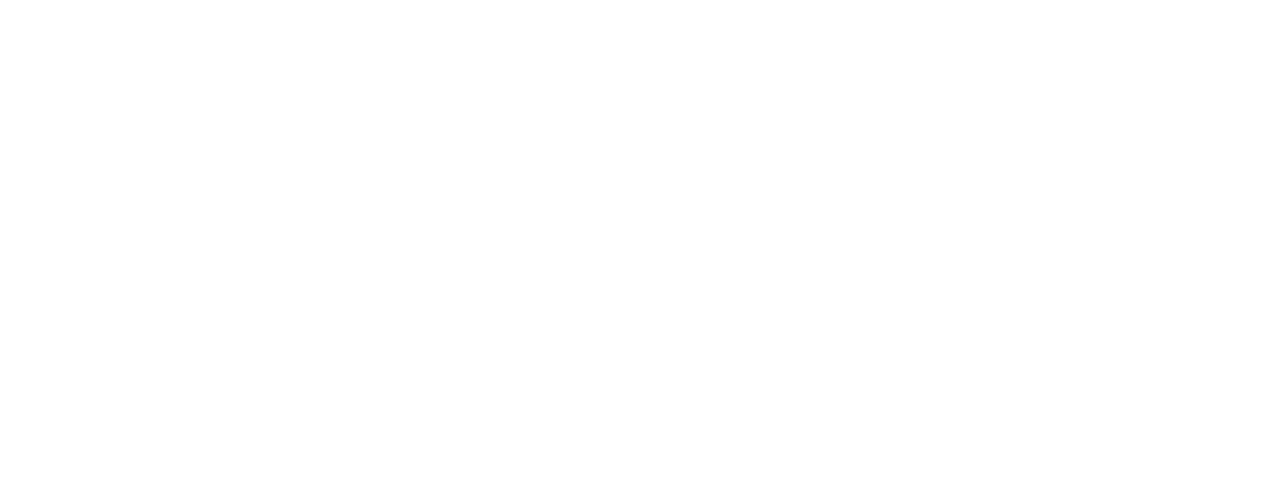
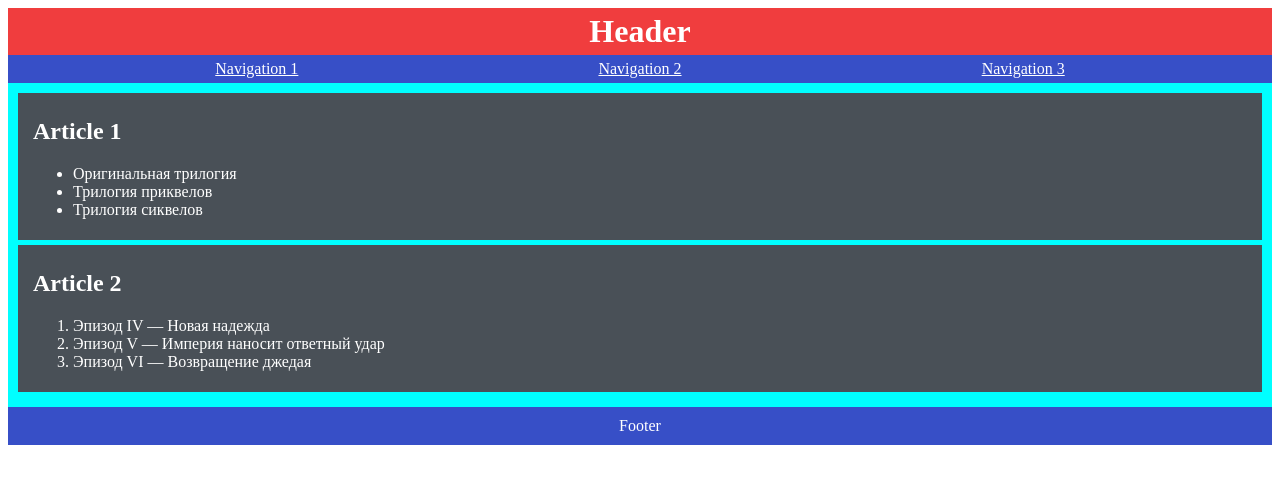
Before and after one commit to js-tasks-ru/htmlcss-20220317_dimau777, a website: page 02-dz0/01-semantic-mockup/solution.html in a window 1280 px wide. Drawn offline with Linux system fonts and the light colour scheme.

Commit message:
Add solution to semantic markup issue

```diff
--- a/02-dz0/01-semantic-mockup/solution.html
+++ b/02-dz0/01-semantic-mockup/solution.html
@@ -1,4 +1,83 @@
+<!-- Напишите решение сюда -->
 <!DOCTYPE html>
 <html lang="ru">
-    <!-- Ваше решение -->
+<head>
+    <meta charset="UTF-8">
+    <title>Semantic markup</title>
+    <style>
+        body {
+            color: white;
+        }
+
+        header {
+            background-color: #F03D3E;
+            text-align: center;
+        }
+
+        h1 {
+            margin: 0;
+            padding: 5px;
+        }
+
+        nav {
+            background-color: #374FC7;
+            text-align: center;
+            padding: 5px 0px;
+        }
+
+        nav a {
+            display: inline-block;
+            width: 30%;
+            color: white;
+        }
+
+        main {
+            background-color: aqua;
+            margin: 0px;
+            padding: 10px;
+        }
+
+        article {
+            background-color: #495057;
+            padding: 5px;
+            padding-left: 15px;
+            margin-bottom: 5px;
+        }
+
+        footer {
+            background-color: #374FC7;
+            text-align: center;
+            padding: 10px;
+        }
+    </style>
+</head>
+<body>
+<header>
+    <h1>Header</h1>
+    <nav>
+        <a href="">Navigation 1</a>
+        <a href="">Navigation 2</a>
+        <a href="">Navigation 3</a>
+    </nav>
+</header>
+<main>
+    <article>
+        <h2>Article 1</h2>
+        <ul>
+            <li>Оригинальная трилогия</li>
+            <li>Трилогия приквелов</li>
+            <li>Трилогия сиквелов</li>
+        </ul>
+    </article>
+    <article>
+        <h2>Article 2</h2>
+        <ol>
+            <li>Эпизод IV — Новая надежда</li>
+            <li>Эпизод V — Империя наносит ответный удар</li>
+            <li>Эпизод VI — Возвращение джедая</li>
+        </ol>
+    </article>
+</main>
+<footer>Footer</footer>
+</body>
 </html>
```
